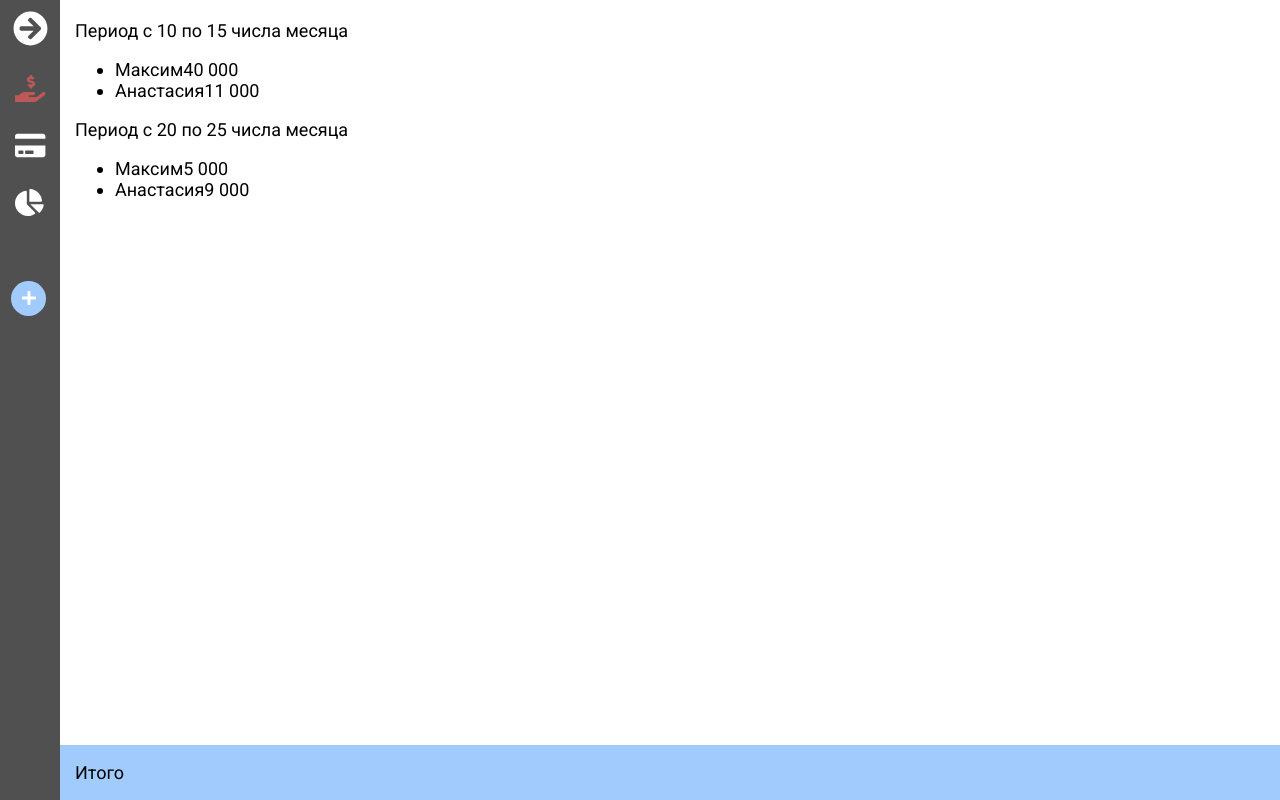
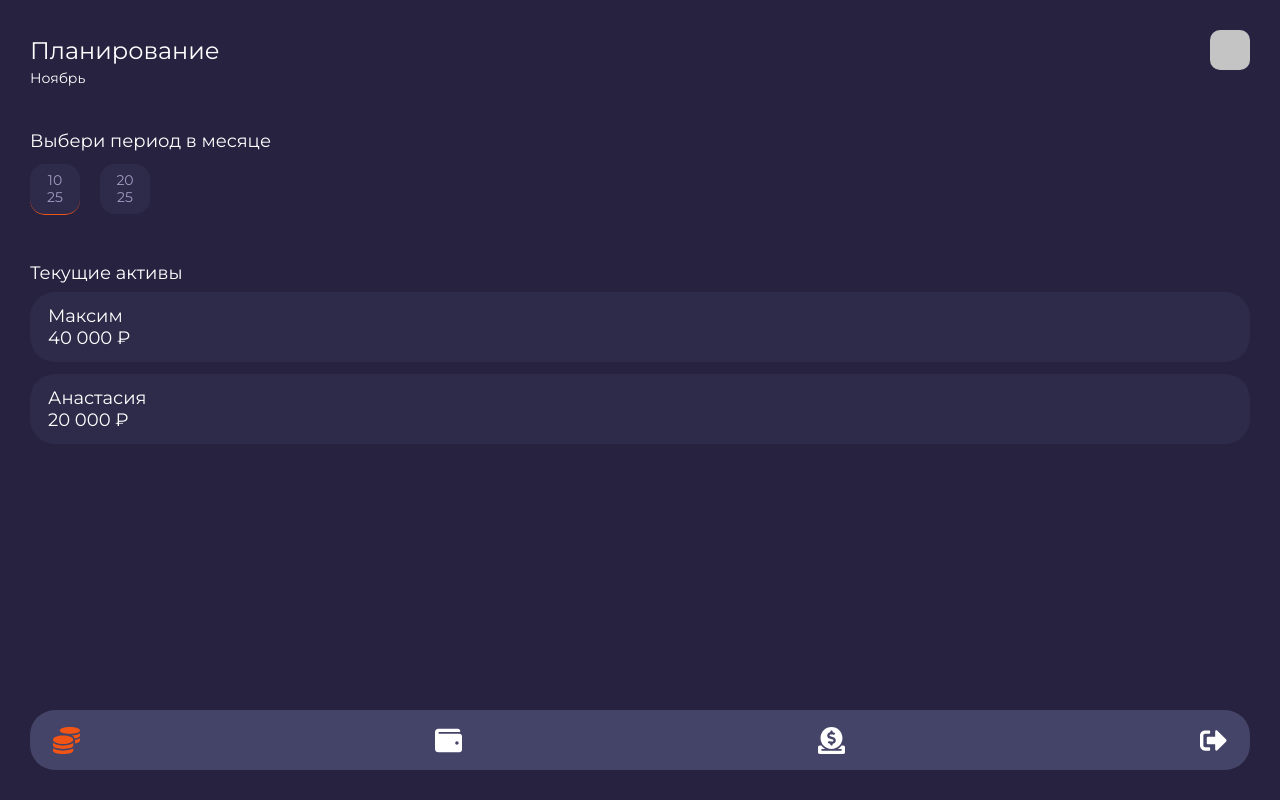
Before and after one commit to mironovmaxim/check-, a Vue app: page / in a window 1280 px wide. Built offline with nearby package versions, Linux system fonts and the light colour scheme.

Commit message:
Изменение дизайна

```diff
--- a/public/index.html
+++ b/public/index.html
@@ -4,9 +4,10 @@
     <meta charset="utf-8">
     <meta http-equiv="X-UA-Compatible" content="IE=edge">
     <meta name="viewport" content="width=device-width,initial-scale=1.0">
-    <meta name="theme-color" content="#ffffff">
-    <link href="https://fonts.googleapis.com/css2?family=Roboto&display=swap" rel="stylesheet">
+    <meta name="theme-color" content="#272240">
     <link rel="icon" href="<%= BASE_URL %>favicon.ico">
+    <link rel="preconnect" href="https://fonts.gstatic.com">
+    <link href="https://fonts.googleapis.com/css2?family=Montserrat:wght@400;700&display=swap" rel="stylesheet">
     <title><%= htmlWebpackPlugin.options.title %></title>
   </head>
   <body>
--- a/src/assets/scss/general.scss
+++ b/src/assets/scss/general.scss
@@ -1,8 +1,11 @@
 body {
 	margin: 0;
-	font-family: 'Roboto', sans-serif;
+	font-family: 'Montserrat', sans-serif;
+	font-weight: 400;
 	font-size: 18px;
 	min-width: 340px;
+	background-color: #272240;
+	color: #ffffff;
 }
 
 p {
--- /dev/null
+++ b/src/components/CurrentList.vue
@@ -0,0 +1,53 @@
+<template>
+    <article class="current-list">
+      <p class="current-list__title">
+        Текущие активы
+      </p>
+      <ul class="current-list__items">
+        <li class="current-list_item">
+          <span>Максим</span>
+          <span>40 000 ₽</span>
+        </li>
+        <li class="current-list_item">
+          <span>Анастасия</span>
+          <span>20 000 ₽</span>
+        </li>
+      </ul>
+    </article>
+</template>
+
+<script>
+export default {
+
+}
+</script>
+
+<style lang="scss">
+.current-list__title {
+  margin-bottom: 8px;
+}
+.current-list__items {
+  margin: 0;
+  padding: 0;
+  list-style: none;
+}
+
+.current-list_item {
+  width: 100%;
+  height: 70px;
+  background: rgba(68, 67, 104, 0.25);
+  border-radius: 25px;
+  display: flex;
+  flex-direction: column;
+  justify-content: center;
+  margin-bottom: 12px;
+  padding-left: 18px;
+  box-sizing: border-box;
+
+  & span {
+    font-size: 18px;
+    line-height: 22px;
+  }
+}
+
+</style>
--- a/src/components/Foo.vue
+++ /dev/null
@@ -1,32 +0,0 @@
-<template>
-  <footer class="footer">
-    <p class="footer__title">Итого </p>
-    <p class="footer__sum">
-      <!-- {{ sum }} -->
-      <!-- <font-awesome-icon icon="ruble-sign" /> -->
-    </p>
-  </footer>
-</template>
-
-<script>
-export default {
-
-}
-</script>
-
-<style lang="scss">
-.footer {
-  display: flex;
-  align-items: center;
-  padding-left: 75px;
-  background: #A2CBFD;
-  width: calc(100vw - 50px);
-  height: 55px;
-  position: fixed;
-  bottom: 0;
-}
-
-.footer__title {
-
-}
-</style>
--- /dev/null
+++ b/src/components/Header.vue
@@ -0,0 +1,53 @@
+<template>
+  <header class="header">
+    <div class="wrapper-header">
+      <h1 class="header__title">Планирование</h1>
+      <span class="header__avatar">
+        <!-- <img src="" alt="Ваш аватар"> -->
+      </span>
+    </div>
+    <p class="header__mounth">{{data}}</p>
+  </header>
+</template>
+
+<script>
+export default {
+  computed: {
+    data () {
+      const options = { month: 'long' }
+      const mount = new Intl.DateTimeFormat('ru-RU', options).format(new Date())
+      return mount.charAt(0).toUpperCase() + mount.slice(1)
+    }
+  }
+
+}
+</script>
+
+<style lang="scss">
+.header {
+  margin-bottom: 43px;
+}
+.wrapper-header {
+  display: flex;
+  align-items: center;
+  justify-content: space-between;
+}
+.header__title {
+  margin: 0;
+  font-style: normal;
+  font-weight: normal;
+  font-size: 24px;
+  line-height: 29px;
+}
+.header__avatar {
+  width: 40px;
+  height: 40px;
+  border-radius: 10px;
+  background-color: #C4C4C4;
+}
+
+.header__mounth {
+  font-size: 14px;
+  line-height: 17px;
+}
+</style>
--- a/src/components/Navbar.vue
+++ b/src/components/Navbar.vue
@@ -1,25 +1,17 @@
 <template>
-  <div class="wrapper-nav" :class="{ open:isOpenMenu }">
+  <div class="wrapper-nav">
     <nav class="menu">
-      <button class="menu__open" :class="{ iconClose:isOpenMenu }" @click="openMenu">
-        <font-awesome-icon icon="arrow-circle-right" />
-      </button>
       <router-link to="/" exact-active-class="active" class="menu__item">
-        <font-awesome-icon  icon="hand-holding-usd" @click="isOpenMenu=false"/>
-        <span class="menu__name" @click="isOpenMenu=false">Доходы</span>
+        <font-awesome-icon  icon="coins"/>
       </router-link>
       <router-link to="/liabilities" active-class="active" class="menu__item">
-        <font-awesome-icon icon="credit-card" @click="isOpenMenu=false" />
-        <span class="menu__name" @click="isOpenMenu=false">Платежи</span>
+        <font-awesome-icon icon="wallet" />
       </router-link>
       <router-link to="/capital" active-class="active" class="menu__item">
-        <font-awesome-icon icon="chart-pie" @click="isOpenMenu=false" />
-        <span class="menu__name" @click="isOpenMenu=false">Капитал</span>
+        <font-awesome-icon icon="donate"/>
       </router-link>
-      <router-link to="/add">
-        <button class="menu__button" @click="$emit('click-add')">
-          <font-awesome-icon icon="plus" />
-        </button>
+      <router-link to="/capital" active-class="active" class="menu__item">
+        <font-awesome-icon icon="sign-out-alt"/>
       </router-link>
     </nav>
   </div>
@@ -27,64 +19,31 @@
 
 <script>
 export default {
-  data () {
-    return {
-      isOpenMenu: false
-    }
-  },
-  methods: {
-    openMenu () {
-      this.isOpenMenu = !this.isOpenMenu
-    }
-  }
 }
 </script>
 
 <style lang="scss" scope>
 .wrapper-nav {
   position: fixed;
-  height: 100vh;
-  width: 60px;
-  background-color: #505050;
+  display: flex;
+  align-items: center;
+  left: 30px;
+  right: 30px;
+  bottom: 30px;
+  height: 60px;
+  background-color: #444368;
+  border-radius: 25px;
   z-index: 2;
   transition: width 0.5s ease-in-out;
-  overflow: hidden;
-
-  @media (max-width: 360px) {
-    width: 45px;
-  }
-
-  &.open {
-    width: 200px;
-    transition: width 0.5s ease-in-out;
-  }
 }
 .menu {
-  margin: 0;
   padding: 0;
-  height: 300px;
-}
-
-.menu__open {
-  border: none;
-  background: none;
-  padding: 0;
-  width: 60px;
-  height: 60px;
-  color: #ffffff;
-  font-size: 35px;
-  transition: transform 0.5s ease-in-out;
-  outline: none;
-
-  @media (max-width: 360px) {
-    width: 45px;
-    height: 60px;
-  }
-}
-
-.iconClose {
-  transform: translate(140px) rotate(180deg);
-  transition: transform 0.5s ease-in-out;
+  padding-left: 23px;
+  padding-right: 23px;
+  width: 100%;
+  display: flex;
+  align-items: center;
+  justify-content: space-between;
 }
 
 .menu__item {
@@ -96,38 +55,17 @@ export default {
   max-width: 30px;
   max-height: 30px;
   text-decoration: none;
-  padding: 15px;
   position: relative;
   transition: color 0.3s ease-in-out;
   outline: none;
   -webkit-tap-highlight-color: rgba(0, 0, 0, 0);
-
-  @media (max-width: 360px) {
-    padding: 15px 7px 15px 7px;
-  }
-
-  & span {
-    padding-left: 25px;
-    font-size: 20px;
-  }
 
   &:active {
     outline: none;
   }
 
   &.active {
-    color: #be5757;
+    color: #F25415;
   }
 }
-
-.menu__button {
-  border: none;
-  border-radius: 50%;
-  background-color: #A2CBFD;
-  width: 35px;
-  height: 35px;
-  color: #ffffff;
-  margin-left: 11px;
-  margin-top: 50px;
-}
 </style>
--- /dev/null
+++ b/src/components/Period.vue
@@ -0,0 +1,64 @@
+<template>
+    <article class="period">
+      <p class="period__title">
+        Выбери период в месяце
+      </p>
+      <ul class="period__items">
+        <li class="period_item active">
+          <span>10</span>
+          <span>25</span>
+        </li>
+        <li class="period_item">
+          <span>20</span>
+          <span>25</span>
+        </li>
+      </ul>
+    </article>
+</template>
+
+<script>
+export default {
+
+}
+</script>
+
+<style lang="scss">
+.period {
+  margin-bottom: 47px;
+}
+
+.period__title {
+  font-size: 18px;
+  line-height: 22px;
+  margin-bottom: 12px;
+}
+
+.period__items {
+  margin: 0;
+  padding: 0;
+  list-style: none;
+  display: flex;
+}
+
+.period_item {
+  display: flex;
+  flex-direction: column;
+  align-items: center;
+  justify-content: center;
+  width: 50px;
+  height: 50px;
+  background: rgba(68, 67, 104, 0.25);
+  border-radius: 15px;
+  margin-right: 20px;
+
+  & span {
+    font-size: 14px;
+    line-height: 17px;
+    color: #9E9CC3;
+  }
+
+  &.active {
+    border-bottom: 1px solid #F25415;
+  }
+}
+</style>
--- a/src/layouts/Auth.vue
+++ b/src/layouts/Auth.vue
@@ -1,5 +1,6 @@
 <template>
   <div class="content__auth">
+    <h1 class="title__auth">Привет, <br> давай <br> авторизируемся</h1>
     <slot/>
   </div>
 </template>
@@ -11,10 +12,17 @@ export default {
 </script>
 
 <style lang="scss">
+.title__auth {
+  font-weight: 400;
+  font-size: 24px;
+  line-height: 29px;
+}
+
 .content__auth {
   position: relative;
   width: 100vw;
   height: 100vh;
-  background:  linear-gradient(180deg, rgba(16, 64, 136, 0.71) 0%, rgba(67, 180, 146, 0.49) 53%, rgba(97, 145, 216, 0.7) 100%), #FFFFFF;
+  background-color: #272240;
+  padding: 30px;
 }
 </style>
--- a/src/layouts/Default.vue
+++ b/src/layouts/Default.vue
@@ -1,37 +1,27 @@
 <template>
   <div class="wrapper">
     <Navbar />
+    <Header />
     <main class="content">
         <router-view />
     </main>
-    <Foo title="Итого"/>
   </div>
 </template>
 
 <script>
 import Navbar from '@/components/Navbar'
-import Foo from '@/components/Foo'
+import Header from '@/components/Header'
 export default {
   name: 'default',
   components: {
     Navbar,
-    Foo
+    Header
   }
 }
 </script>
 
 <style lang="scss" scope>
 .wrapper {
-  position: relative;
-}
-
-.content {
-  padding-right: 15px;
-  padding-top: 20px;
-  padding-left: 75px;
-
-  @media (max-width: 360px) {
-    padding-left: 60px;
-  }
+  padding: 30px 30px 0px 30px;
 }
 </style>
--- a/src/views/Active.vue
+++ b/src/views/Active.vue
@@ -1,44 +1,20 @@
 <template>
   <div class="wrapper-content">
-    <article class="period">
-      <p class="period__title">
-        Период с 10 по 15 числа месяца
-      </p>
-      <ul class="period__items">
-        <li class="period_item">
-          <span>Максим</span>
-          <span>40 000</span>
-        </li>
-        <li class="period_item">
-          <span>Анастасия</span>
-          <span>11 000</span>
-        </li>
-      </ul>
-    </article>
-    <article class="period">
-      <p class="period__title">
-        Период с 20 по 25 числа месяца
-      </p>
-      <ul class="period__items">
-        <li class="period_item">
-          <span>Максим</span>
-          <span>5 000</span>
-        </li>
-        <li class="period_item">
-          <span>Анастасия</span>
-          <span>9 000</span>
-        </li>
-      </ul>
-    </article>
+    <period />
+    <current-list />
   </div>
 </template>
 
 <script>
+import CurrentList from '@/components/CurrentList'
+import Period from '@/components/Period'
 export default {
-
+  components: {
+    Period,
+    CurrentList
+  }
 }
 </script>
 
 <style>
-
 </style>
--- a/src/views/Login.vue
+++ b/src/views/Login.vue
@@ -2,7 +2,6 @@
   <form class="form">
     <input type="text" class="form__input" placeholder="Логин">
     <input type="password" class="form__input" placeholder="Пароль">
-    <button class="form__button">Войти</button>
   </form>
 </template>
 
@@ -14,15 +13,15 @@ export default {
 
 <style lang="scss">
 .form {
-  width: 350px;
+  width: 400px;
   height: 300px;
-  background: rgba(255, 255, 255, 0.2);
-  border-radius: 4px;
+  background-color: #444368;
+  border-radius: 20px;
   position: absolute;
   top: 50%;
   left: 50%;
-  margin-left: -175px;
-  margin-top: -150px;
+  margin-left: -180px;
+  margin-top: -111px;
   display: flex;
   flex-direction: column;
   align-items: center;
@@ -30,26 +29,20 @@ export default {
 }
 
 .form__input {
-  width: 280px;
-  height: 60px;
-  border: 1px solid #FFFFFF;
+  width: 300px;
+  height: 40px;
   box-sizing: border-box;
-  border-radius: 2px;
-  background: none;
+  border-radius: 20px;
+  background-color: rgba(214, 214, 214, 0.2);
   color: #FFFFFF;
-  padding: 10px 10px 10px 12px;
+  border: none;
+  padding: 12px 0px 11px 22px;
+  font-size: 14px;
+  font-weight: 400;
+  line-height: 17px;
 
   &::placeholder {
     color: #FFFFFF;
   }
 }
-
-.form__button {
-  border: none;
-  width: 100px;
-  height: 40px;
-  border-radius: 4px;
-  color: #ffffff;
-  background: #7AAAB9;
-}
 </style>
```
Also changed, not shown: src/main.js (+10 -12 lines).
